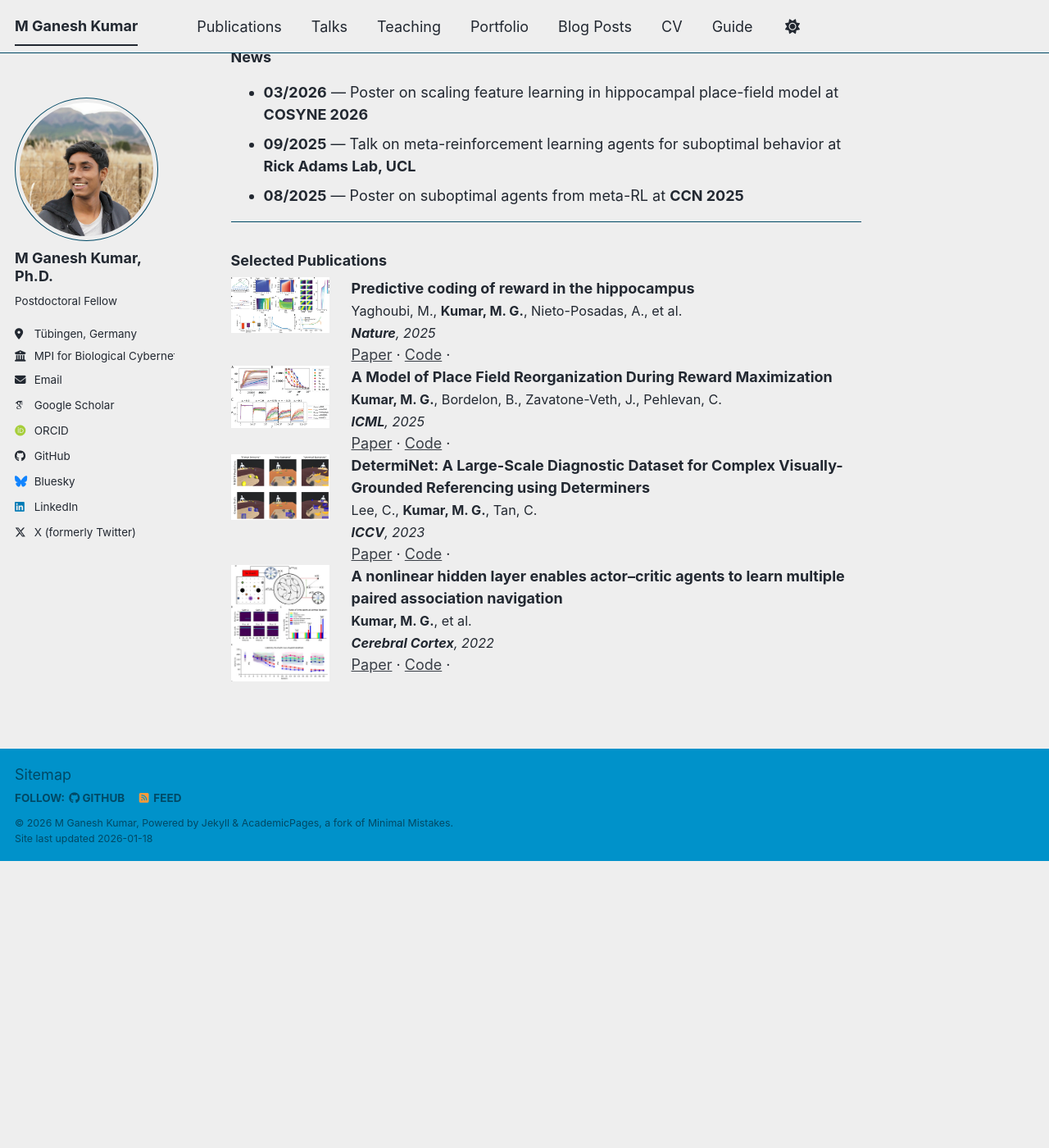
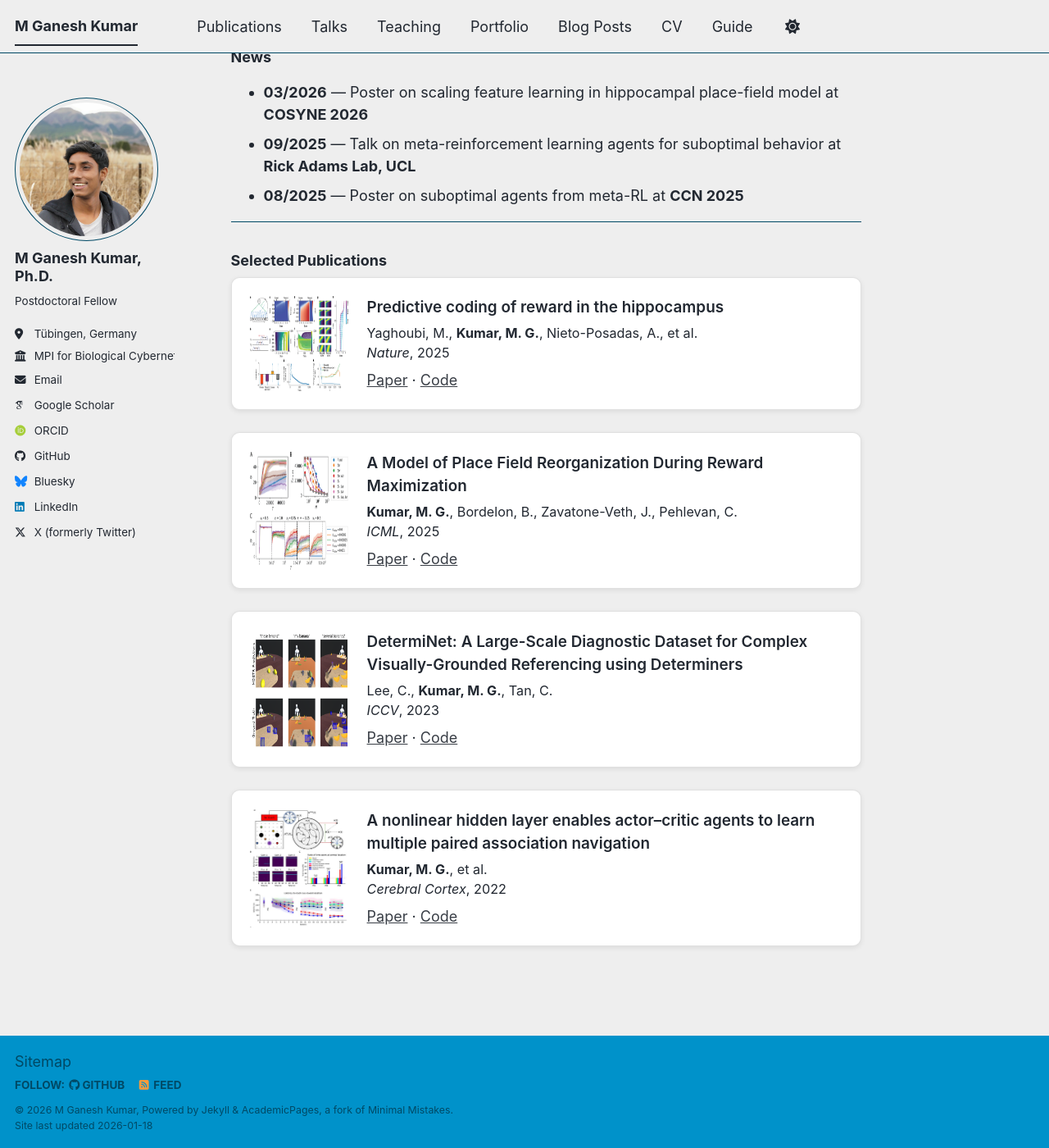
Before and after one commit to mgkumar138/mgkumar138.github.io, a Jekyll site: the page built from _pages/about.md, in a window 1280 px wide and 1400 px high, scrolled down 1083 px. Shown: the whole window at 82% size. Built offline with Jekyll 4.4.1, drawn with Linux system fonts in a browser that asks for light colours; some web fonts are replaced; a script bundle is joined from its source files by our own code; library files that are not in the unit come from our copies; before the commit the page ends 2133 px from its top, so only the background shows below that.

Commit message:
card for selected pubs

```diff
--- a/_pages/about.md
+++ b/_pages/about.md
@@ -48,73 +48,97 @@ I am a computational neuroscientist studying how biological and artificial syste
 - **08/2025** — Poster on suboptimal agents from meta-RL at **CCN 2025**
 
 ---
-
-<!-- ## Selected Publications
-{: .notice--warning } -->
-
 ### Selected Publications
 <!-- [→ Full publication list](/publications/) -->
 
-<!-- <div class="archive"> -->
+<div class="pub-card">
+  <img src="/files/nature26_img.webp" class="pub-thumb">
 
-<div class="list__item">
-  <article class="archive__item">
-    <img src="/files/nature26_img.webp" style="width:120px; height:auto; flex-shrink:0;">
-    <div>
-      <strong>Predictive coding of reward in the hippocampus</strong><br>
-      <span style="font-size:0.9em;">
-        Yaghoubi, M., <strong>Kumar, M. G.</strong>, Nieto-Posadas, A., et al.
-      </span><br>
-      <em style="font-size:0.9em;"><strong>Nature</strong>, 2025</em><br>
+  <div class="pub-content">
+    <div class="pub-title">
+      Predictive coding of reward in the hippocampus
+    </div>
+
+    <div class="pub-authors">
+      Yaghoubi, M., <strong>Kumar, M. G.</strong>, Nieto-Posadas, A., et al.
+    </div>
+
+    <div class="pub-venue">
+      <em>Nature</em>, 2025
+    </div>
+
+    <div class="pub-links">
       <a href="https://doi.org/10.1038/s41586-025-09958-0">Paper</a> ·
-      <a href="https://github.com/mgkumar138/backward_pf_agent">Code</a> ·
+      <a href="https://github.com/mgkumar138/backward_pf_agent">Code</a>
     </div>
-  </article>
+  </div>
 </div>
 
-<div class="list__item">
-  <article class="archive__item">
-    <img src="/files/icml25_img.webp" style="width:120px; height:auto; flex-shrink:0;">
-    <div>
-      <strong>A Model of Place Field Reorganization During Reward Maximization</strong><br>
-      <span style="font-size:0.9em;">
-        <strong>Kumar, M. G.</strong>, Bordelon, B., Zavatone-Veth, J., Pehlevan, C.
-      </span><br>
-      <em style="font-size:0.9em;"><strong>ICML</strong>, 2025</em><br>
+<div class="pub-card">
+  <img src="/files/icml25_img.webp" class="pub-thumb">
+
+  <div class="pub-content">
+    <div class="pub-title">
+      A Model of Place Field Reorganization During Reward Maximization
+    </div>
+
+    <div class="pub-authors">
+      <strong>Kumar, M. G.</strong>, Bordelon, B., Zavatone-Veth, J., Pehlevan, C.
+    </div>
+
+    <div class="pub-venue">
+      <em>ICML</em>, 2025
+    </div>
+
+    <div class="pub-links">
       <a href="https://proceedings.mlr.press/v267/kumar25a.html">Paper</a> ·
-      <a href="https://github.com/Pehlevan-Group/placefield_reorg_agent">Code</a> ·
+      <a href="https://github.com/Pehlevan-Group/placefield_reorg_agent">Code</a>
     </div>
-  </article>
+  </div>
 </div>
 
-<div class="list__item">
-  <article class="archive__item">
-    <img src="/files/iccv23.png" style="width:120px; height:auto; flex-shrink:0;">
-    <div>
-      <strong>DetermiNet: A Large-Scale Diagnostic Dataset for Complex Visually-Grounded Referencing using Determiners</strong><br>
-      <span style="font-size:0.9em;">
-        Lee, C., <strong>Kumar, M. G.</strong>, Tan, C.
-      </span><br>
-      <em style="font-size:0.9em;"><strong>ICCV</strong>, 2023</em><br>
+<div class="pub-card">
+  <img src="/files/iccv23.png" class="pub-thumb">
+
+  <div class="pub-content">
+    <div class="pub-title">
+      DetermiNet: A Large-Scale Diagnostic Dataset for Complex Visually-Grounded Referencing using Determiners
+    </div>
+
+    <div class="pub-authors">
+      Lee, C., <strong>Kumar, M. G.</strong>, Tan, C.
+    </div>
+
+    <div class="pub-venue">
+      <em>ICCV</em>, 2023
+    </div>
+
+    <div class="pub-links">
       <a href="https://openaccess.thecvf.com/content/ICCV2023/html/Lee_DetermiNet_A_Large-Scale_Diagnostic_Dataset_for_Complex_Visually-Grounded_Referencing_using_ICCV_2023_paper.html">Paper</a> ·
-      <a href="https://github.com/clarence-lee-sheng/DetermiNet">Code</a> ·
+      <a href="https://github.com/clarence-lee-sheng/DetermiNet">Code</a>
     </div>
-  </article>
+  </div>
 </div>
 
-<div class="list__item">
-  <article class="archive__item">
-    <img src="/files/cerebral22.jpeg" style="width:120px; height:auto; flex-shrink:0;">
-    <div>
-      <strong>A nonlinear hidden layer enables actor–critic agents to learn multiple paired association navigation</strong><br>
-      <span style="font-size:0.9em;">
-        <strong>Kumar, M. G.</strong>, et al.
-      </span><br>
-      <em style="font-size:0.9em;"><strong>Cerebral Cortex</strong>, 2022</em><br>
+<div class="pub-card">
+  <img src="/files/cerebral22.jpeg" class="pub-thumb">
+
+  <div class="pub-content">
+    <div class="pub-title">
+      A nonlinear hidden layer enables actor–critic agents to learn multiple paired association navigation
+    </div>
+
+    <div class="pub-authors">
+      <strong>Kumar, M. G.</strong>, et al.
+    </div>
+
+    <div class="pub-venue">
+      <em>Cerebral Cortex</em>, 2022
+    </div>
+
+    <div class="pub-links">
       <a href="https://doi.org/10.1093/cercor/bhab456">Paper</a> ·
-      <a href="https://github.com/mgkumar138/backward_pf_agent">Code</a> ·
+      <a href="https://github.com/mgkumar138/backward_pf_agent">Code</a>
     </div>
-  </article>
+  </div>
 </div>
-
-<!-- </div> -->
--- a/_sass/include/_utilities.scss
+++ b/_sass/include/_utilities.scss
@@ -504,3 +504,38 @@ a.reversefootnote {
   gap: 1.5em;
   align-items: flex-start;
 }
+
+
+.pub-card {
+  display: flex;
+  gap: 1.25rem;
+  padding: 1.25rem;
+  margin-bottom: 1.5rem;
+
+  background: var(--mm-background-color, #fff);
+  border: 1px solid rgba(0,0,0,0.12);
+  border-radius: 10px;
+
+  box-shadow: 0 2px 6px rgba(0,0,0,0.08);
+}
+
+.pub-thumb {
+  width: 120px;
+  height: auto;
+  flex-shrink: 0;
+}
+
+.pub-title {
+  font-size: 1.05rem;
+  font-weight: 600;
+  margin-bottom: 0.25rem;
+}
+
+.pub-authors,
+.pub-venue {
+  font-size: 0.9rem;
+}
+
+.pub-links {
+  margin-top: 0.4rem;
+}
```
